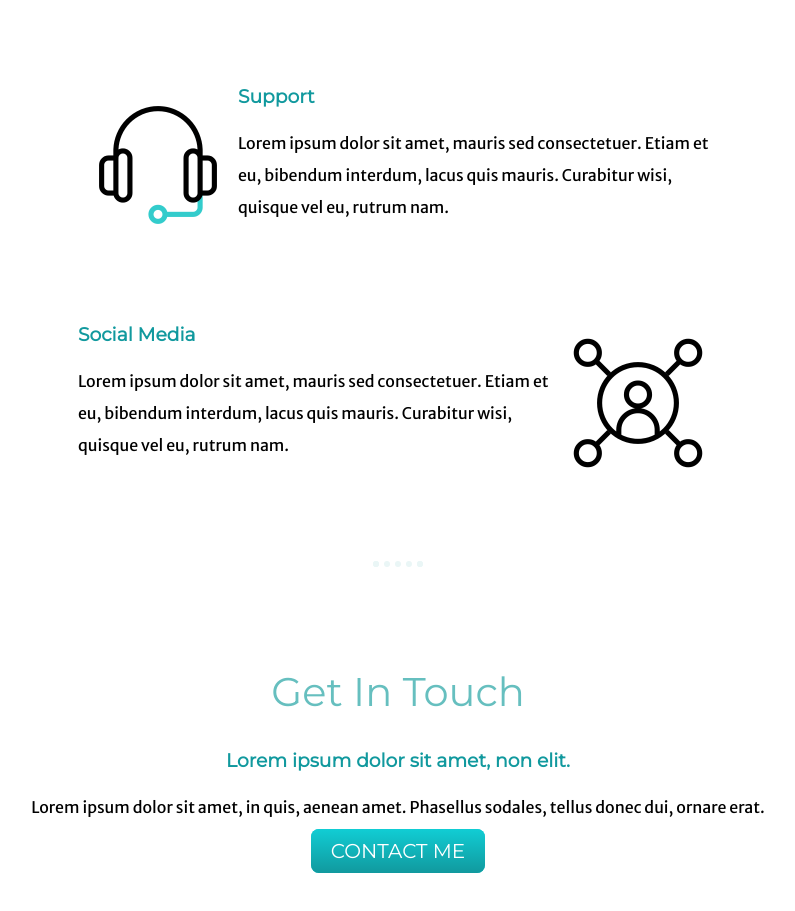
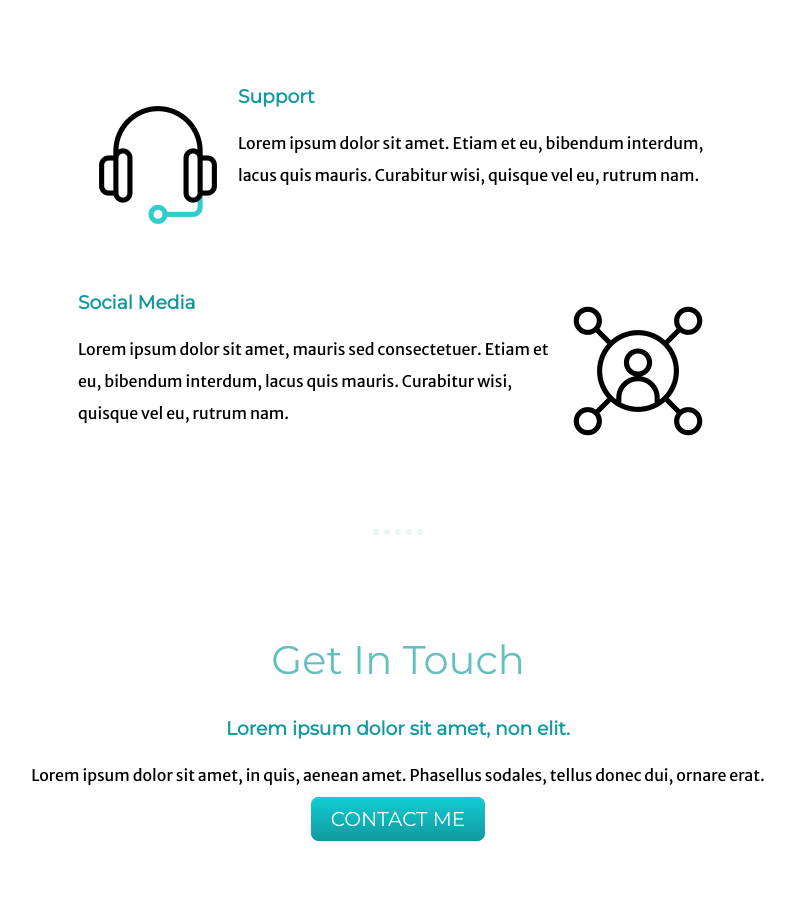
Before and after one commit to 2tuanan/mysite, a plain HTML site: page index.html in a window 1280 px wide. Shown: the part 1400-2311 px from the top of the page, without its empty margins (242-1037 px from the left). Drawn offline with Linux system fonts and the light colour scheme.

Commit message:
edit dong 33

```diff
--- a/index.html
+++ b/index.html
@@ -30,7 +30,7 @@
           <div class="skill-row">
             <img class="support-img" src="images/support.gif" alt="support-img">
             <h3>Support</h3>
-            <p>Lorem ipsum dolor sit amet, mauris sed consectetuer. Etiam et eu, bibendum interdum, lacus quis mauris. Curabitur wisi, quisque vel eu, rutrum nam.</p>
+            <p>Lorem ipsum dolor sit amet. Etiam et eu, bibendum interdum, lacus quis mauris. Curabitur wisi, quisque vel eu, rutrum nam.</p>
           </div>
           <div class="skill-row">
             <img class="social-img" src="images/social-media.gif" alt="social-img">
```
